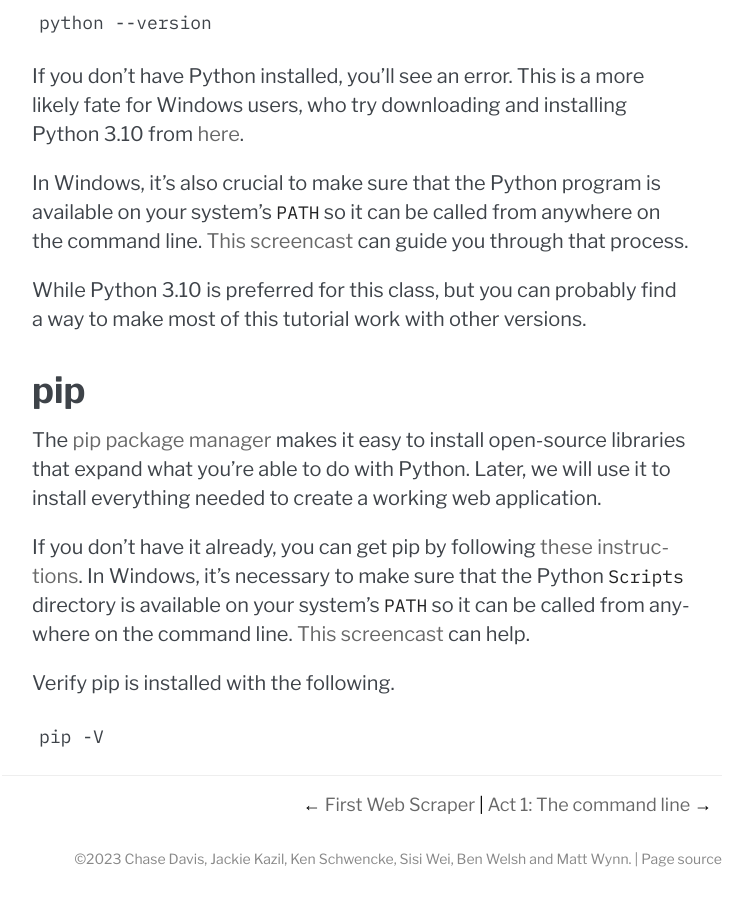
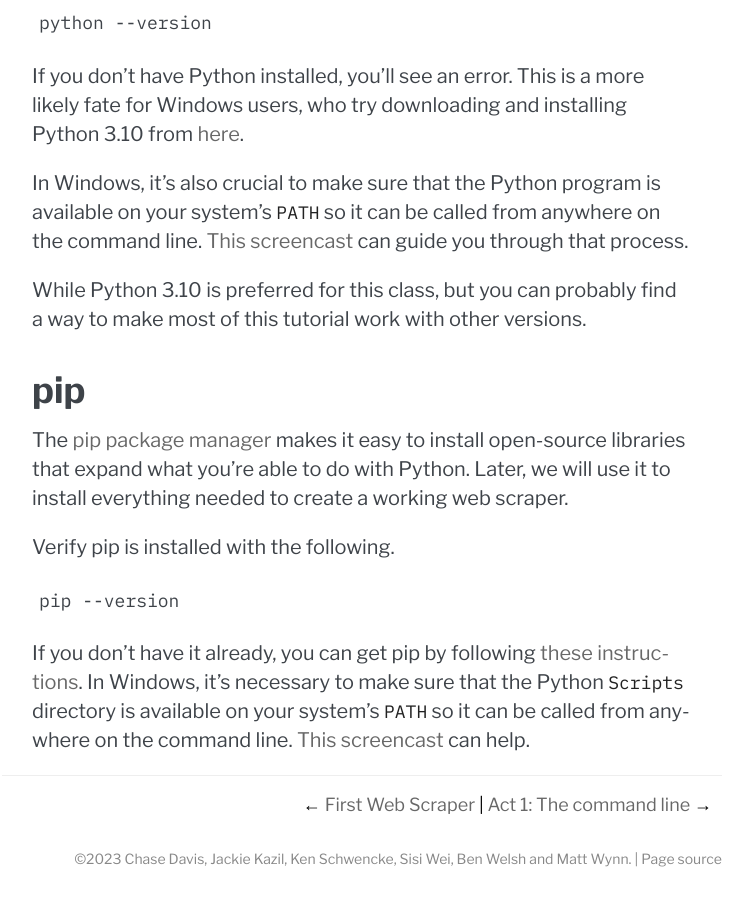
Before and after one commit to palewire/first-web-scraper, a Sphinx documentation site: the page built from docs/prerequisites.md, in a window 1280 px wide and 900 px high, scrolled down 1664 px. Shown: the whole window, without its empty margins (388-1140 px from the left). Built offline with Sphinx 7.4.7, drawn with Linux system fonts in a browser that asks for light colours.

Commit message:
Update prerequisites.md

````diff
--- a/docs/prerequisites.md
+++ b/docs/prerequisites.md
@@ -81,22 +81,20 @@ this tutorial work with other versions.
 
 ### pip
 
-The [pip package
-manager](https://pip.pypa.io/en/latest/) makes it
+The [pip package manager](https://pip.pypa.io/en/latest/) makes it
 easy to install open-source libraries that expand what you're able to do
 with Python. Later, we will use it to install everything needed to
-create a working web application.
+create a working web scraper.
+
+Verify pip is installed with the following.
+
+```bash
+pip --version
+```
 
 If you don't have it already, you can get pip by following [these
 instructions](https://pip.pypa.io/en/latest/installing.html).
 In Windows, it's necessary to make sure that the Python `Scripts`
 directory is available on your system's `PATH` so it can be called
-from anywhere on the command line. [This
-screencast](http://showmedo.com/videotutorials/video?name=960000&fromSeriesID=96)
+from anywhere on the command line. [This screencast](http://showmedo.com/videotutorials/video?name=960000&fromSeriesID=96)
 can help.
-
-Verify pip is installed with the following.
-
-```bash
-pip -V
-```
````
